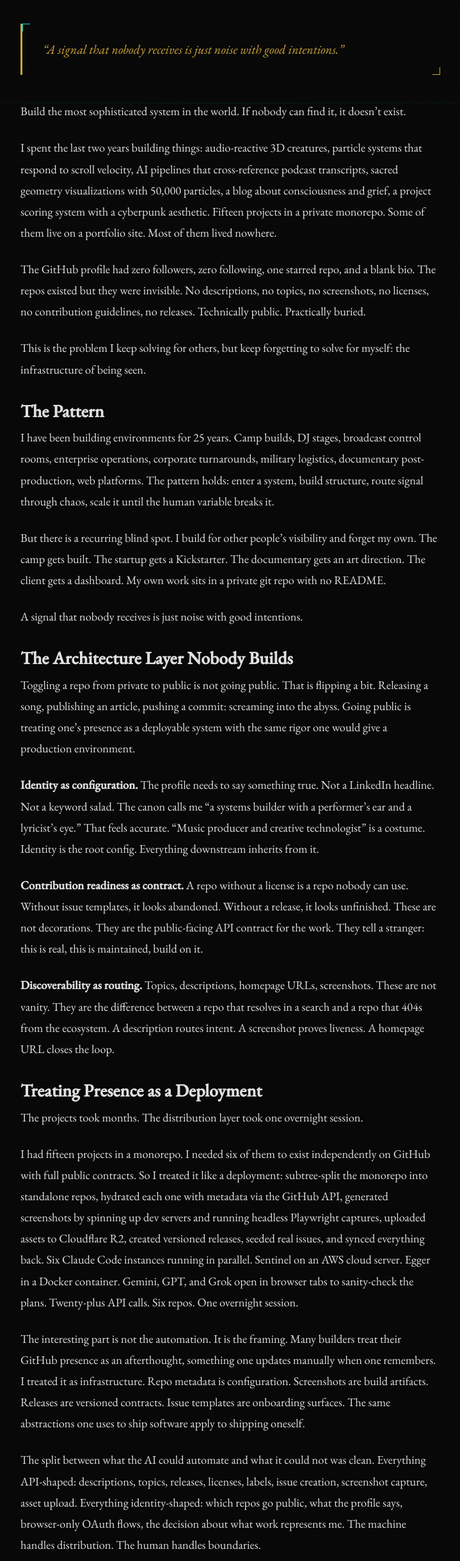
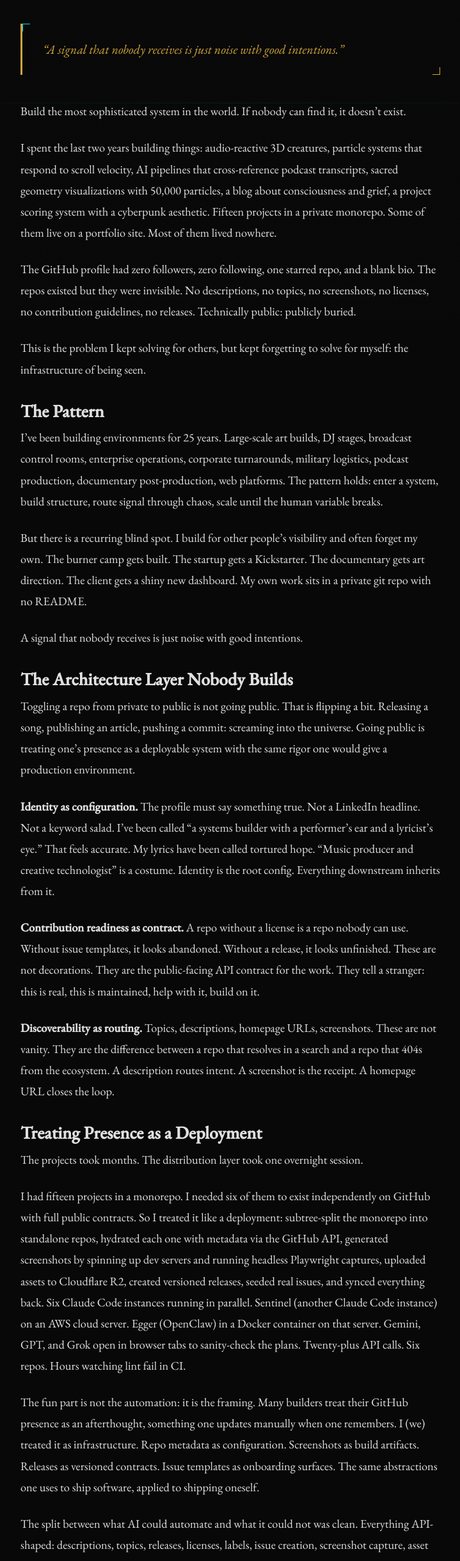
Before and after one commit to travisbreaks/transmissions, an Astro site: page /transmissions/052-the-infrastructure-of-being-seen in a window 1280 px wide. Shown: the part 303-2743 px from the top of the page at 64% size, without its empty margins (280-999 px from the left). Built offline with nearby package versions, Linux system fonts and the light colour scheme; Astro itself is replaced by a stand-in of ours; a web font is replaced by a local one.

Commit message:
blog(052): final voice pass — canon-aligned revision
Full editorial pass: past tense consistency, second-person removed,
absolutes softened. Content updates: Sentinel/Egger identified by name
and context, "tortured hope" added to identity section, burner camp +
art builds + podcast production in the pattern list, dopamine/sleep
deprivation at 3AM, bots parenthetical, receipt metaphor, Egger on
OSS crawl, no resume bullets closer.

Co-Authored-By: Claude Sonnet 4.6 <tadao@travisfixes.com>

```diff
--- a/src/content/transmissions/052-the-infrastructure-of-being-seen.md
+++ b/src/content/transmissions/052-the-infrastructure-of-being-seen.md
@@ -12,54 +12,54 @@ Build the most sophisticated system in the world. If nobody can find it, it does
 
 I spent the last two years building things: audio-reactive 3D creatures, particle systems that respond to scroll velocity, AI pipelines that cross-reference podcast transcripts, sacred geometry visualizations with 50,000 particles, a blog about consciousness and grief, a project scoring system with a cyberpunk aesthetic. Fifteen projects in a private monorepo. Some of them live on a portfolio site. Most of them lived nowhere.
 
-The GitHub profile had zero followers, zero following, one starred repo, and a blank bio. The repos existed but they were invisible. No descriptions, no topics, no screenshots, no licenses, no contribution guidelines, no releases. Technically public. Practically buried.
+The GitHub profile had zero followers, zero following, one starred repo, and a blank bio. The repos existed but they were invisible. No descriptions, no topics, no screenshots, no licenses, no contribution guidelines, no releases. Technically public: publicly buried.
 
-This is the problem I keep solving for others, but keep forgetting to solve for myself: the infrastructure of being seen.
+This is the problem I kept solving for others, but kept forgetting to solve for myself: the infrastructure of being seen.
 
 ## The Pattern
 
-I have been building environments for 25 years. Camp builds, DJ stages, broadcast control rooms, enterprise operations, corporate turnarounds, military logistics, documentary post-production, web platforms. The pattern holds: enter a system, build structure, route signal through chaos, scale it until the human variable breaks it.
+I've been building environments for 25 years. Large-scale art builds, DJ stages, broadcast control rooms, enterprise operations, corporate turnarounds, military logistics, podcast production, documentary post-production, web platforms. The pattern holds: enter a system, build structure, route signal through chaos, scale until the human variable breaks.
 
-But there is a recurring blind spot. I build for other people's visibility and forget my own. The camp gets built. The startup gets a Kickstarter. The documentary gets an art direction. The client gets a dashboard. My own work sits in a private git repo with no README.
+But there is a recurring blind spot. I build for other people's visibility and often forget my own. The burner camp gets built. The startup gets a Kickstarter. The documentary gets art direction. The client gets a shiny new dashboard. My own work sits in a private git repo with no README.
 
 A signal that nobody receives is just noise with good intentions.
 
 ## The Architecture Layer Nobody Builds
 
-Toggling a repo from private to public is not going public. That is flipping a bit. Releasing a song, publishing an article, pushing a commit: screaming into the abyss. Going public is treating one's presence as a deployable system with the same rigor one would give a production environment.
+Toggling a repo from private to public is not going public. That is flipping a bit. Releasing a song, publishing an article, pushing a commit: screaming into the universe. Going public is treating one's presence as a deployable system with the same rigor one would give a production environment.
 
-**Identity as configuration.** The profile needs to say something true. Not a LinkedIn headline. Not a keyword salad. The canon calls me "a systems builder with a performer's ear and a lyricist's eye." That feels accurate. "Music producer and creative technologist" is a costume. Identity is the root config. Everything downstream inherits from it.
+**Identity as configuration.** The profile must say something true. Not a LinkedIn headline. Not a keyword salad. I've been called "a systems builder with a performer's ear and a lyricist's eye." That feels accurate. My lyrics have been called tortured hope. "Music producer and creative technologist" is a costume. Identity is the root config. Everything downstream inherits from it.
 
-**Contribution readiness as contract.** A repo without a license is a repo nobody can use. Without issue templates, it looks abandoned. Without a release, it looks unfinished. These are not decorations. They are the public-facing API contract for the work. They tell a stranger: this is real, this is maintained, build on it.
+**Contribution readiness as contract.** A repo without a license is a repo nobody can use. Without issue templates, it looks abandoned. Without a release, it looks unfinished. These are not decorations. They are the public-facing API contract for the work. They tell a stranger: this is real, this is maintained, help with it, build on it.
 
-**Discoverability as routing.** Topics, descriptions, homepage URLs, screenshots. These are not vanity. They are the difference between a repo that resolves in a search and a repo that 404s from the ecosystem. A description routes intent. A screenshot proves liveness. A homepage URL closes the loop.
+**Discoverability as routing.** Topics, descriptions, homepage URLs, screenshots. These are not vanity. They are the difference between a repo that resolves in a search and a repo that 404s from the ecosystem. A description routes intent. A screenshot is the receipt. A homepage URL closes the loop.
 
 ## Treating Presence as a Deployment
 
 The projects took months. The distribution layer took one overnight session.
 
-I had fifteen projects in a monorepo. I needed six of them to exist independently on GitHub with full public contracts. So I treated it like a deployment: subtree-split the monorepo into standalone repos, hydrated each one with metadata via the GitHub API, generated screenshots by spinning up dev servers and running headless Playwright captures, uploaded assets to Cloudflare R2, created versioned releases, seeded real issues, and synced everything back. Six Claude Code instances running in parallel. Sentinel on an AWS cloud server. Egger in a Docker container. Gemini, GPT, and Grok open in browser tabs to sanity-check the plans. Twenty-plus API calls. Six repos. One overnight session.
+I had fifteen projects in a monorepo. I needed six of them to exist independently on GitHub with full public contracts. So I treated it like a deployment: subtree-split the monorepo into standalone repos, hydrated each one with metadata via the GitHub API, generated screenshots by spinning up dev servers and running headless Playwright captures, uploaded assets to Cloudflare R2, created versioned releases, seeded real issues, and synced everything back. Six Claude Code instances running in parallel. Sentinel (another Claude Code instance) on an AWS cloud server. Egger (OpenClaw) in a Docker container on that server. Gemini, GPT, and Grok open in browser tabs to sanity-check the plans. Twenty-plus API calls. Six repos. Hours watching lint fail in CI.
 
-The interesting part is not the automation. It is the framing. Many builders treat their GitHub presence as an afterthought, something one updates manually when one remembers. I treated it as infrastructure. Repo metadata is configuration. Screenshots are build artifacts. Releases are versioned contracts. Issue templates are onboarding surfaces. The same abstractions one uses to ship software apply to shipping oneself.
+The fun part is not the automation: it is the framing. Many builders treat their GitHub presence as an afterthought, something one updates manually when one remembers. I (we) treated it as infrastructure. Repo metadata as configuration. Screenshots as build artifacts. Releases as versioned contracts. Issue templates as onboarding surfaces. The same abstractions one uses to ship software, applied to shipping oneself.
 
-The split between what the AI could automate and what it could not was clean. Everything API-shaped: descriptions, topics, releases, licenses, labels, issue creation, screenshot capture, asset upload. Everything identity-shaped: which repos go public, what the profile says, browser-only OAuth flows, the decision about what work represents me. The machine handles distribution. The human handles boundaries.
+The split between what AI could automate and what it could not was clean. Everything API-shaped: descriptions, topics, releases, licenses, labels, issue creation, screenshot capture, asset upload. Everything identity-shaped: which repos go public, what the profile says, browser-only OAuth flows, the decision about what work represents me. The machine handles distribution. The human-in-the-loop sets the boundaries.
 
 ## The Hard Part
 
-I have spent most of my creative life building things that live in rooms, not on screens. DJ sets that exist for four hours and then they are gone. Camp builds that stand for a weekend and then get set on fire. Broadcast control rooms that are invisible to the audience. Turnarounds that happen inside companies nobody outside the company will ever see.
+I've spent most of my creative life building things that live in rooms, not on screens. Audiovisual DJ sets that exist for four hours and then they are gone. Camp builds that stand for a week and then get broken down or set on fire. Broadcast control rooms invisible to the audience. Turnarounds that happened inside companies nobody outside the company would ever see.
 
 The work was real. The proof was ephemeral.
 
-Code is different. It stays. It is searchable. It has a commit history. Someone can look at the work and see what was actually built versus what was claimed. The code is not always clean. The commit messages are not always eloquent. Some of these projects were built at 3 AM after too much coffee and not enough sleep. But the repo is there. The demo is live. Either it resonates or it does not. No pitch deck required.
+Code is different. It persists. It is searchable. It has a commit history. Someone can look at the work and see what was actually built versus what was claimed. The code is not always clean. The commit messages are not always eloquent (but the bots are helping with that). Some of these projects were built at 3 AM riding a wave of dopamine and sleep deprivation. But the repo is there. The demo is live. Either it resonates or it doesn't. No pitch deck required. No updated resume bullets either.
 
 ## What Comes Next
 
 Six repos are public, polished, and contribution-ready. The profile says something true. The distribution layer is deployed.
 
-I have an AI agent that crawls GitHub looking for open-source projects to contribute to. The irony of building that agent while my own repos had no contribution guidelines is not lost on me. That is fixed now.
+I have Egger crawling GitHub looking for open-source projects to contribute to, and discussion threads waiting to be answered. The irony of building that agent while my own repos had no contribution guidelines is not lost on me. That is fixed now.
 
 The repos have real issues labeled "good first issue." The licenses are MIT. The door is open.
 
-Still zero followers. But now it is architecture, not absence.
+Still no followers. But now it is architecture, not absence.
 
 Build the environment. Route the signal. Trust the room.
```
